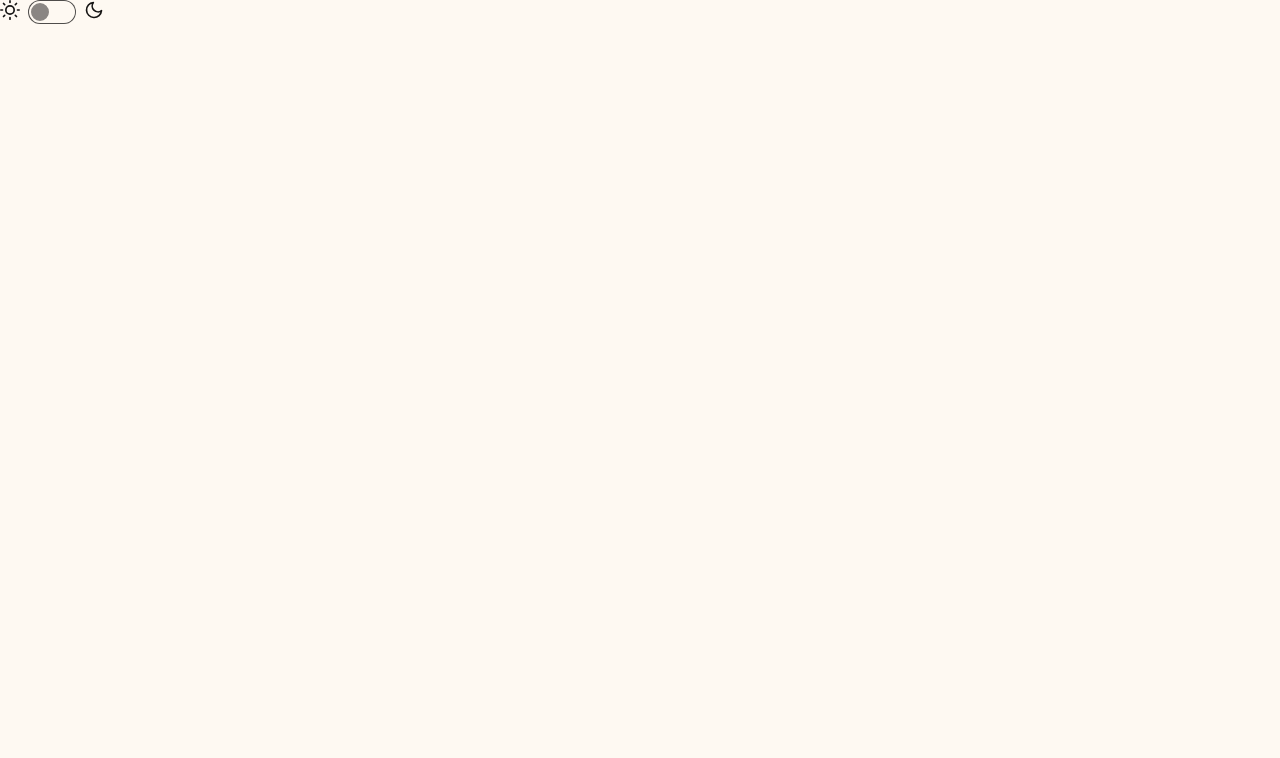
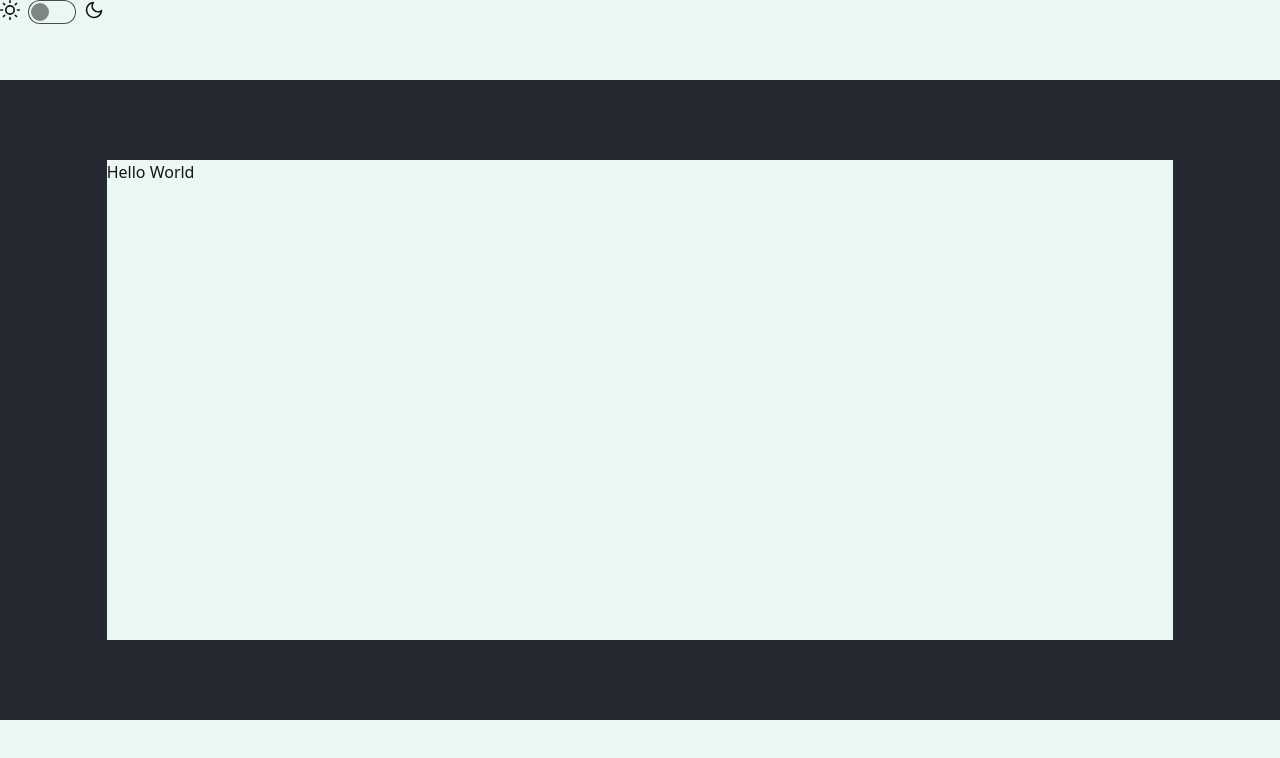
Before and after one commit to mr-top/forumista-front, a React (Vite) app: page / in a window 1280 px wide. Shown: the top 758 px of the page. Built offline with nearby package versions, Linux system fonts and the light colour scheme.

Commit message:
setup board

```diff
--- a/package.json
+++ b/package.json
@@ -11,7 +11,8 @@
   },
   "dependencies": {
     "react": "^18.3.1",
-    "react-dom": "^18.3.1"
+    "react-dom": "^18.3.1",
+    "react-router-dom": "^7.0.1"
   },
   "devDependencies": {
     "@eslint/js": "^9.13.0",
--- a/src/App.jsx
+++ b/src/App.jsx
@@ -1,9 +1,26 @@
+import { BrowserRouter, Routes, Route } from "react-router-dom"
+
 import ToggleTheme from "./components/ToggleTheme"
+import NotFound from "./components/NotFound"
 
 function App() {
 
   return (
-    <ToggleTheme/>
+    <div className="flex flex-col h-screen">
+      <BrowserRouter>
+        <div className="flex-initial bg-base-100 min-h-[5rem]">
+          <ToggleTheme/>
+        </div>
+        <div className="flex flex-col bg-neutral flex-auto items-center">
+          <Routes>
+            <Route path="*" element={<NotFound />} />
+          </Routes>
+        </div>
+        <div className="flex-initial bg-base-100 min-h-[5rem]">
+
+        </div>
+      </BrowserRouter>
+    </div>
   )
 }
 
--- /dev/null
+++ b/src/components/Board.jsx
@@ -0,0 +1,23 @@
+function Board(props) {
+  const { option = 'medium', children } = props;
+
+  let classes;
+
+  switch (option) {
+    case 'small':
+
+  }
+
+
+  return (
+    <>
+    <div className="flex flex-row flex-auto items-center w-5/6">
+      <div className="flex-auto bg-base-100 h-3/4">
+        {children}
+      </div>
+    </div>
+    </>
+  )
+}
+
+export default Board;
--- /dev/null
+++ b/src/components/NotFound.jsx
@@ -0,0 +1,11 @@
+import Board from "./Board";
+
+function NotFound () {
+  return (
+    <Board option='small'>
+      <p>Hello World</p>
+    </Board>
+  )
+}
+
+export default NotFound;
--- a/src/main.jsx
+++ b/src/main.jsx
@@ -3,11 +3,14 @@ import { createRoot } from 'react-dom/client'
 import './index.css'
 import App from './App.jsx'
 import { ThemeProvider } from './utils/ThemeContext.jsx'
+import { UserProvider } from './utils/UserContex.jsx';
 
 createRoot(document.getElementById('root')).render(
   <StrictMode>
     <ThemeProvider>
-      <App />
+      <UserProvider>
+        <App />
+      </UserProvider>
     </ThemeProvider>
   </StrictMode>,
 )
--- /dev/null
+++ b/src/utils/UserContex.jsx
@@ -0,0 +1,31 @@
+import { createContext, useState, useEffect } from "react";
+
+const UserContext = createContext();
+
+function UserProvider (props) {
+  const [userId, setUserId] = useState(localStorage.getItem('userId'));
+
+  function getUser () {
+    return userId;
+  }
+
+  function setUser (id) {
+    setUserId(id);
+  }
+
+  function logOut () {
+    setUserId();
+  }
+
+  useEffect(() => {
+    localStorage.setItem('userId', userId);
+  }, [userId]);
+
+  return (
+    <UserContext.Provider value={{getUser, setUser, logOut}}>
+      {props.children}
+    </UserContext.Provider>
+  )
+}
+
+export { UserContext, UserProvider }
--- a/tailwind.config.js
+++ b/tailwind.config.js
@@ -14,49 +14,49 @@ export default {
   daisyui: {
     themes: [
       {
+        dark: {
+          "primary": "#8c6bf1",
+          "primary-content": "#070414",
+          "secondary": "#e9be6a",
+          "secondary-content": "#130d04",
+          "accent": "#48e5a3",
+          "accent-content": "#02120a",
+          "neutral": "#262931",
+          "neutral-content": "#cfd0d2",
+          "base-100": "#182030",
+          "base-200": "#131a28",
+          "base-300": "#0f1521",
+          "base-content": "#cbcdd2",
+          "info": "#2563EB",
+          "info-content": "#d2e2ff",
+          "success": "#16A34A",
+          "success-content": "#000a02",
+          "warning": "#D97706",
+          "warning-content": "#110500",
+          "error": "#DC2626",
+          "error-content": "#ffd9d4"
+        },
         light: {
-          "primary": "#1c1917",
-          "primary-content": "#cccbcb",
-          "secondary": "#6d28d9",
-          "secondary-content": "#ded8fb",
-          "accent": "#06b6d4",
-          "accent-content": "#000c10",
-          "neutral": "#789dbc",
-          "neutral-content": "#05090d",
-          "base-100": "#fef9f2",
-          "base-200": "#ddd9d2",
-          "base-300": "#bdb9b4",
-          "base-content": "#161514",
-          "info": "#006bda",
-          "info-content": "#d1e2fa",
-          "success": "#16a34a",
+          "primary": "#7084da",
+          "primary-content": "#040611",
+          "secondary": "#da8770",
+          "secondary-content": "#110604",
+          "accent": "#8ce399",
+          "accent-content": "#071208",
+          "neutral": "#262931",
+          "neutral-content": "#cfd0d2",
+          "base-100": "#ebf7f5",
+          "base-200": "#ccd7d5",
+          "base-300": "#aeb7b6",
+          "base-content": "#131515",
+          "info": "#2563EB",
+          "info-content": "#d2e2ff",
+          "success": "#16A34A",
           "success-content": "#000a02",
-          "warning": "#f1b300",
-          "warning-content": "#140c00",
-          "error": "#be123c",
-          "error-content": "#f8d5d6",
-        },
-        dark: {
-          "primary": "#f3f4f6",
-          "primary-content": "#1c1917",
-          "secondary": "#6d28d9",
-          "secondary-content": "#ded8fb",
-          "accent": "#06b6d4",
-          "accent-content": "#000c10",
-          "neutral": "#1e3a8a",
-          "neutral-content": "#cdd6e9",
-          "base-100": "#1f2937",
-          "base-200": "#19222e",
-          "base-300": "#141c26",
-          "base-content": "#cdd0d3",
-          "info": "#006bda",
-          "info-content": "#d1e2fa",
-          "success": "#16a34a",
-          "success-content": "#000a02",
-          "warning": "#f1b300",
-          "warning-content": "#140c00",
-          "error": "#be123c",
-          "error-content": "#f8d5d6",
+          "warning": "#D97706",
+          "warning-content": "#110500",
+          "error": "#DC2626",
+          "error-content": "#ffd9d4"
         },
       },
     ],
```
Also changed, not shown: 1 other file (tests, documents, lock files or other folders).
